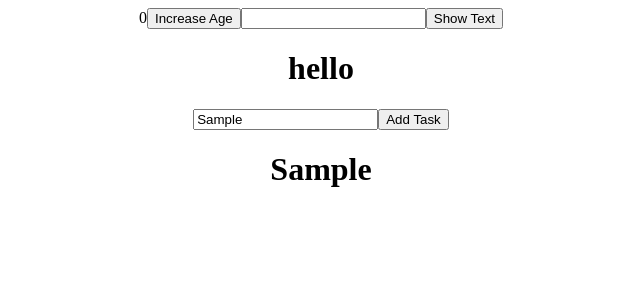
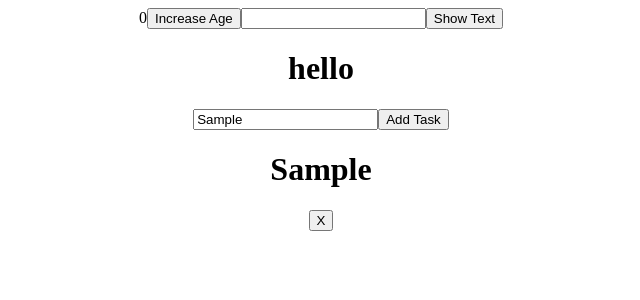
Before and after one commit to NicholasRevenco/React-Basics, a React (Create React App) app: page / in a window 1280 px wide. Both pictures are taken after typing "Sample" into the empty fields and a click on the button "Add Task". Shown: the top 300 px of the page, without its empty margins (319-959 px from the left). Built offline with nearby package versions, Linux system fonts and the light colour scheme.

Commit message:
Delete task from mini project

```diff
--- a/src/Crud.js
+++ b/src/Crud.js
@@ -14,7 +14,11 @@
         const newToDoList = [...toDoList, newTask];
         setToDoList(newToDoList);
         console.log(newToDoList);
-    }
+    };
+
+    const deleteTask = (taskName) => {
+        setToDoList(toDoList.filter((task) => task !== taskName ))
+    };
 
     return (
         <div className="App">
@@ -26,7 +30,11 @@
             </div>
             <div className="list">
                 {toDoList.map((task, key) => {
-                    return <h1 key={key}>{task}</h1>
+                    return (
+                        <div>
+                            <h1 key={key}>{task}</h1>
+                            <button onClick={() => {deleteTask(task)}}>X</button>
+                        </div>)
                 })}
             </div>
         </div>
```
